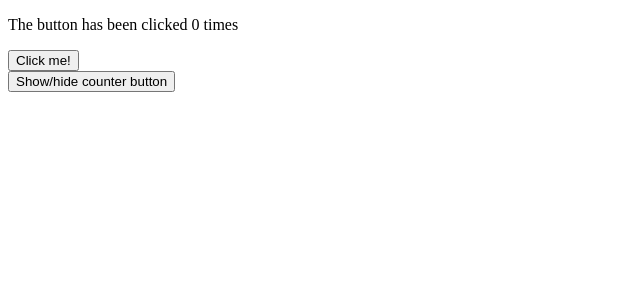
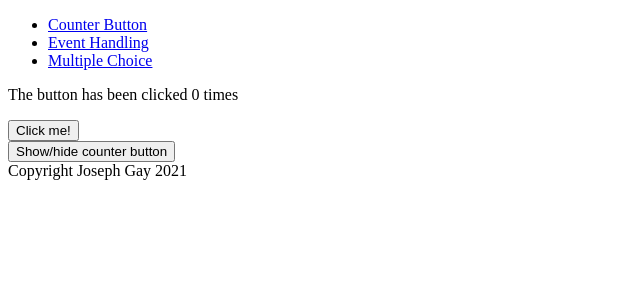
Before and after one commit to jgay94/angular-exercises, an Angular app: page /counter-button in a window 1280 px wide. Shown: the top 300 px of the page, without its empty margins (0-640 px from the left). Built offline with nearby package versions, Linux system fonts and the light colour scheme.

Commit message:
add nav bar

```diff
--- a/src/app/app.component.html
+++ b/src/app/app.component.html
@@ -1 +1,5 @@
+<app-nav-bar></app-nav-bar>
 <router-outlet></router-outlet>
+<div>
+    Copyright Joseph Gay 2021
+</div>
--- a/src/app/app.module.ts
+++ b/src/app/app.module.ts
@@ -14,6 +14,7 @@
 import { ParamsExampleComponent } from './params-example/params-example.component';
 import { NotFoundPageComponent } from './not-found-page/not-found-page.component';
 import { UserInfoFormComponent } from './user-info-form/user-info-form.component';
+import { NavBarComponent } from './nav-bar/nav-bar.component';
 
 @NgModule({
   declarations: [
@@ -27,7 +28,8 @@
     CounterButtonPageComponent,
     ParamsExampleComponent,
     NotFoundPageComponent,
-    UserInfoFormComponent
+    UserInfoFormComponent,
+    NavBarComponent
   ],
   imports: [
     BrowserModule,
--- /dev/null
+++ b/src/app/nav-bar/nav-bar.component.html
@@ -0,0 +1,13 @@
+<div>
+    <ul>
+        <li>
+            <a routerLink="/counter-button">Counter Button</a>
+        </li>
+        <li>
+            <a routerLink="/event-handling">Event Handling</a>
+        </li>
+        <li>
+            <a routerLink="/multiple-choice">Multiple Choice</a>
+        </li>
+    </ul>
+</div>
--- /dev/null
+++ b/src/app/nav-bar/nav-bar.component.ts
@@ -0,0 +1,15 @@
+import { Component, OnInit } from '@angular/core';
+
+@Component({
+  selector: 'app-nav-bar',
+  templateUrl: './nav-bar.component.html',
+  styleUrls: ['./nav-bar.component.css']
+})
+export class NavBarComponent implements OnInit {
+
+  constructor() { }
+
+  ngOnInit(): void {
+  }
+
+}
```
Also changed, not shown: src/app/nav-bar/nav-bar.component.css (added), 1 other file (tests, documents, lock files or other folders).
